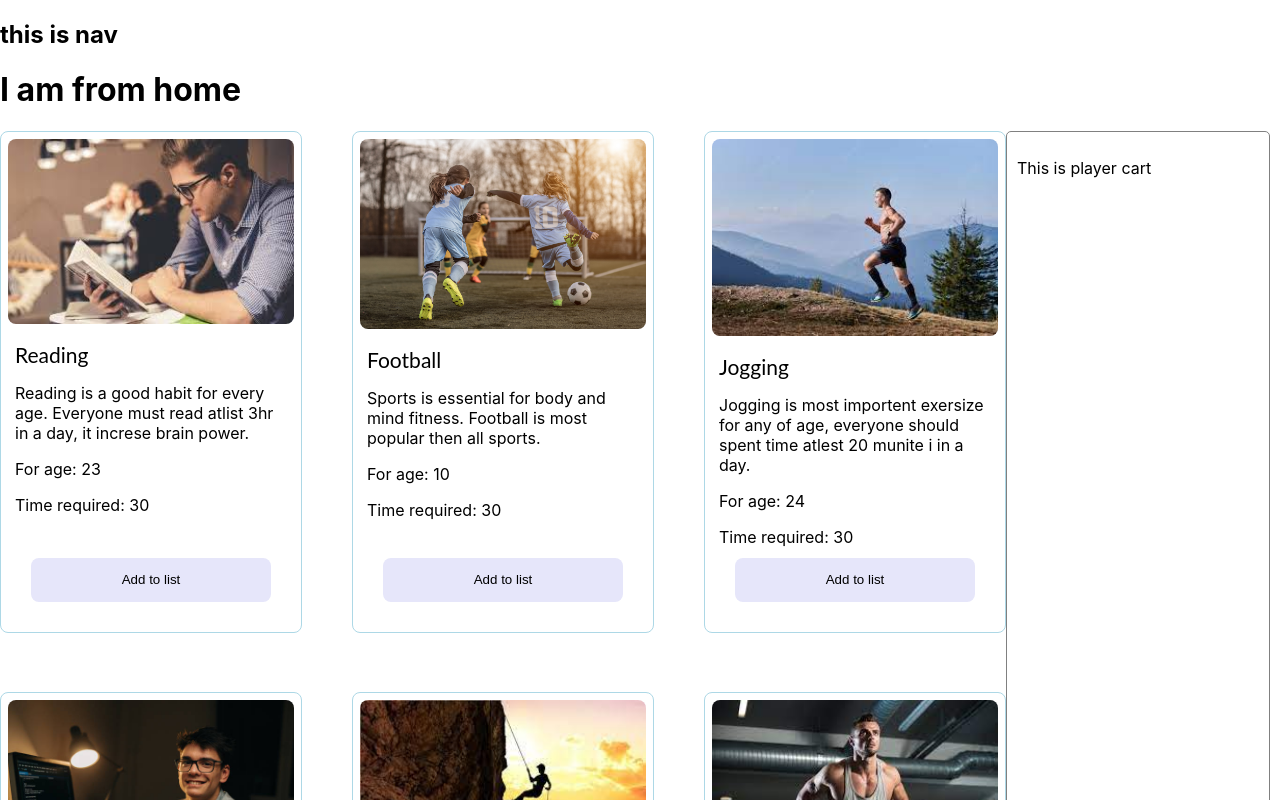
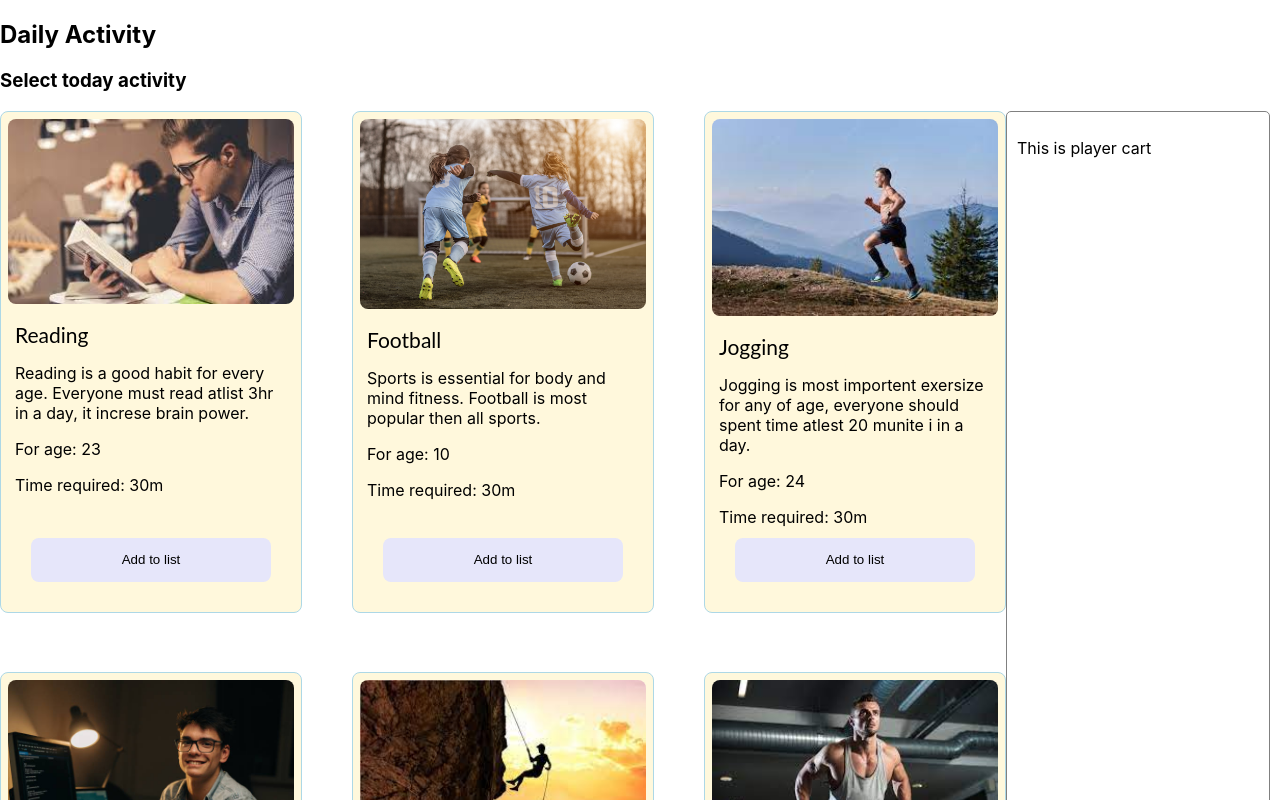
Before and after one commit to Shahriyar001/daily-activity, a React (Create React App) app: page / in a window 1280 px wide. Shown: the top 800 px of the page. Built offline with nearby package versions, Linux system fonts and the light colour scheme.

Commit message:
added eventhandler

```diff
--- a/src/Componant/Activity/Activity.css
+++ b/src/Componant/Activity/Activity.css
@@ -4,6 +4,7 @@
     border: 1px solid lightblue;
     border-radius: 8px;
     position: relative;
+    background-color: cornsilk;
 }
 
 .activity img {
--- a/src/Componant/Activity/Activity.js
+++ b/src/Componant/Activity/Activity.js
@@ -2,8 +2,11 @@ import React from 'react';
 import './Activity.css'
 
 const Activity = (props) => {
-    console.log(props.activity)
+    // console.log(props)
     const { name, picture, about, age, time } = props.activity;
+    const { handleClick } = props;
+
+
     return (
         <div className='activity'>
             <img src={picture} alt="" />
@@ -11,9 +14,9 @@ const Activity = (props) => {
                 <p className='activity-name'>{name}</p>
                 <p>{about}</p>
                 <p>For age: {age}</p>
-                <p>Time required: {time}</p>
+                <p>Time required: {time}m</p>
             </div>
-            <button className='btn-add'>
+            <button onClick={() => handleClick(props.activity)} className='btn-add'>
                 <p>Add to list</p>
             </button>
         </div>
--- a/src/Componant/Header/Header.js
+++ b/src/Componant/Header/Header.js
@@ -5,7 +5,7 @@ const Header = () => {
     return (
         <div>
             <nav>
-                <h2>this is nav</h2>
+                <h1>Daily Activity</h1>
             </nav>
 
         </div>
--- a/src/Componant/Home/Home.js
+++ b/src/Componant/Home/Home.js
@@ -9,16 +9,22 @@ const Home = () => {
             .then(res => res.json())
             .then(data => setActivitys(data))
 
-    }, [])
+    }, []);
+
+    const handleClick = (activity) => {
+        console.log(activity);
+    }
+
     return (
         <div>
-            <h1>I am from home</h1>
+            <h3>Select today activity</h3>
             <div className='home-container'>
                 <div className='active-side'>
                     {
                         activitys.map(activity => <Activity
                             key={activity.id}
                             activity={activity}
+                            handleClick={handleClick}
                         ></Activity>)
                     }
                 </div>
```
